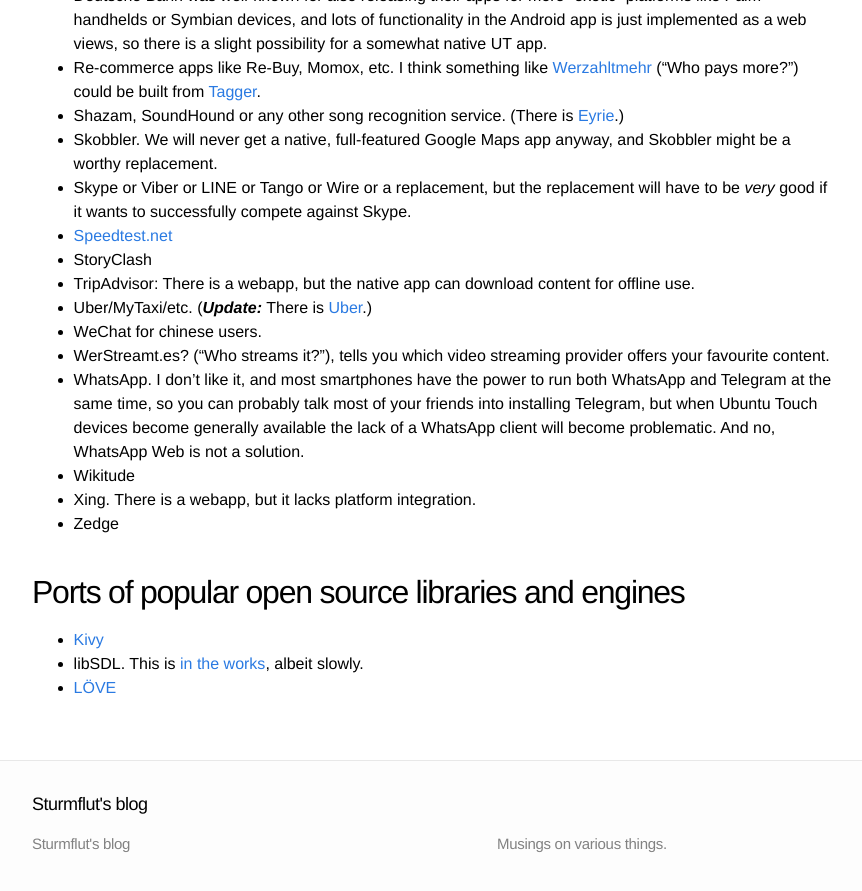
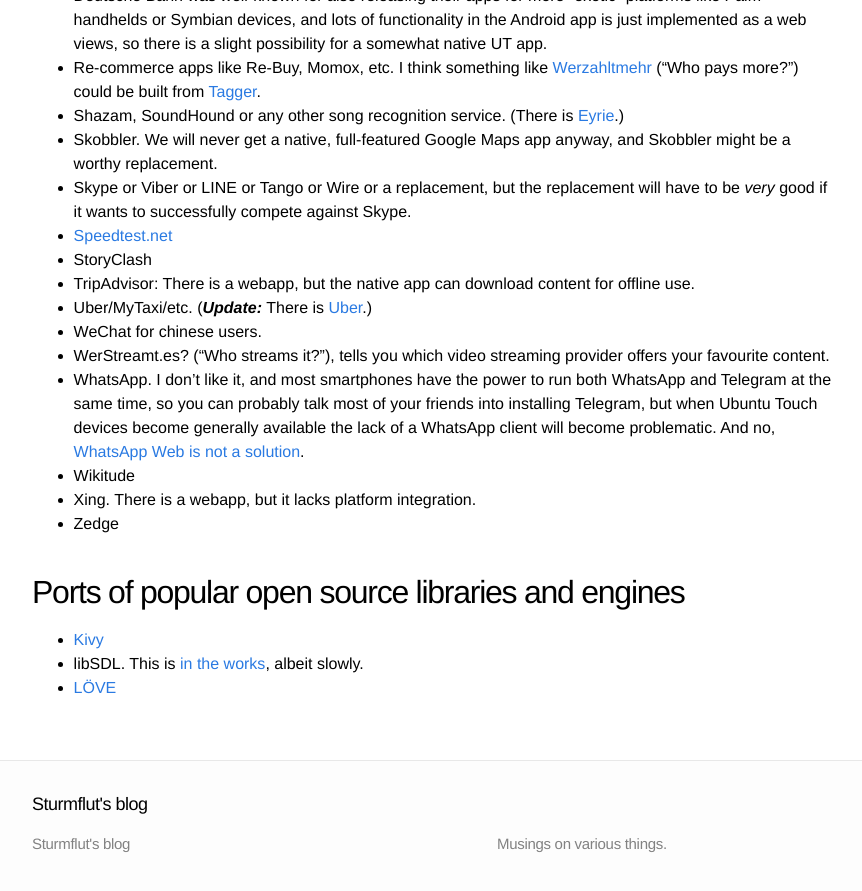
Before and after one commit to Sturmflut/sturmflut.github.io, a Jekyll site: the page built from _posts/2015-04-24-ubuntu-touch-app-wishlist-april-2015.markdown, in a window 1280 px wide and 900 px high, scrolled down 4757 px. Shown: the top 891 px of the window, without its empty margins (208-1070 px from the left). Built offline with Jekyll 4.4.1, drawn with Linux system fonts in a browser that asks for light colours; part of the change alters nothing that is shown.

```diff
--- a/_posts/2015-04-24-ubuntu-touch-app-wishlist-april-2015.markdown
+++ b/_posts/2015-04-24-ubuntu-touch-app-wishlist-april-2015.markdown
@@ -283,7 +283,7 @@ The source code for the following apps is not available, and they often rely on
 
 - WerStreamt.es? ("Who streams it?"), tells you which video streaming provider offers your favourite content.
 
-- WhatsApp. I don't like it, and most smartphones have the power to run both WhatsApp and Telegram at the same time, so you can probably talk most of your friends into installing Telegram, but when Ubuntu Touch devices become generally available the lack of a WhatsApp client will become problematic. And no, WhatsApp Web is not a solution.
+- WhatsApp. I don't like it, and most smartphones have the power to run both WhatsApp and Telegram at the same time, so you can probably talk most of your friends into installing Telegram, but when Ubuntu Touch devices become generally available the lack of a WhatsApp client will become problematic. And no, [WhatsApp Web is not a solution]({% post_url 2015-02-01-recipe-for-an-ubuntu-touch-whatsapp-webapp %}).
 
 - Wikitude
 
```
